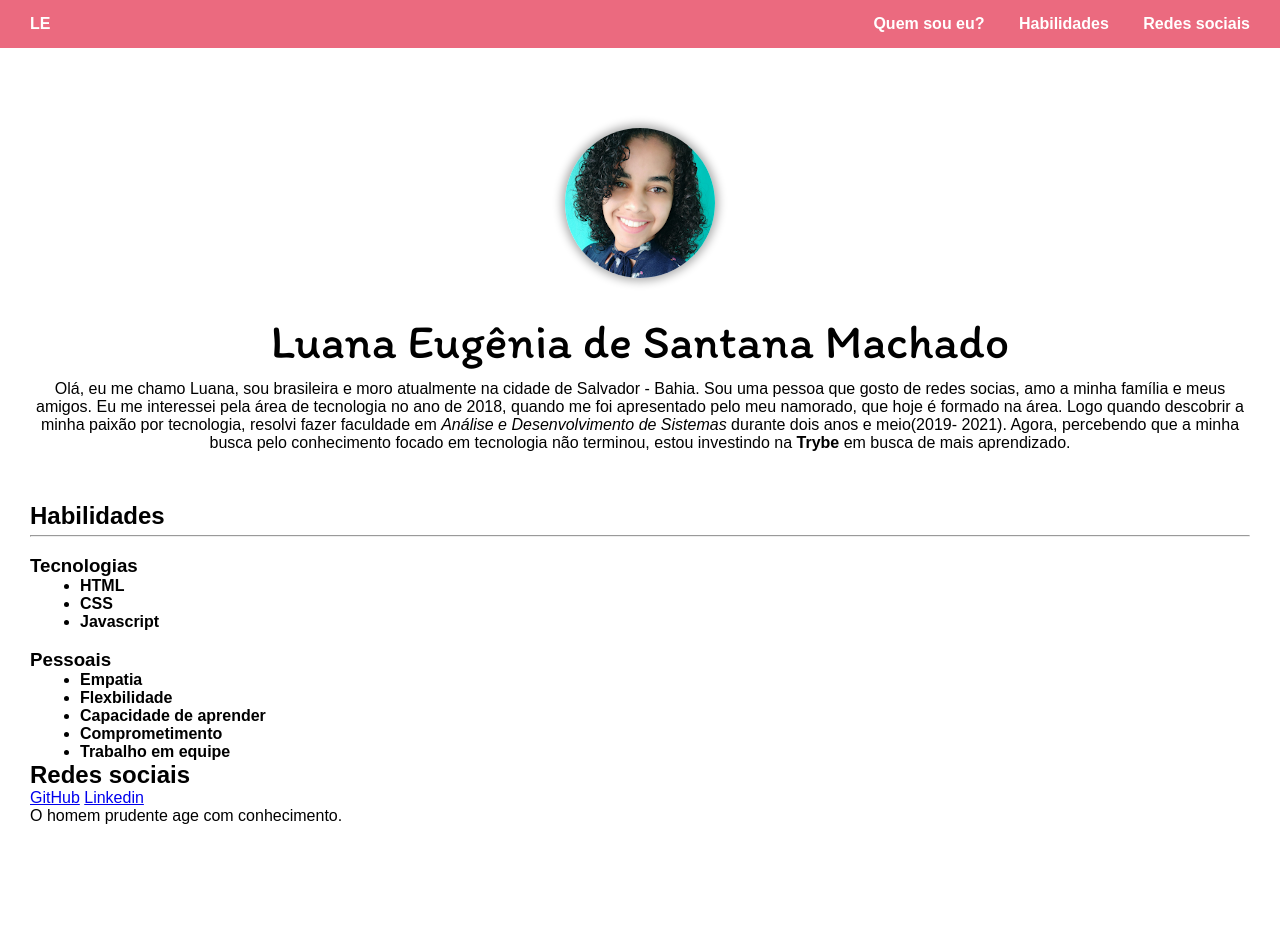
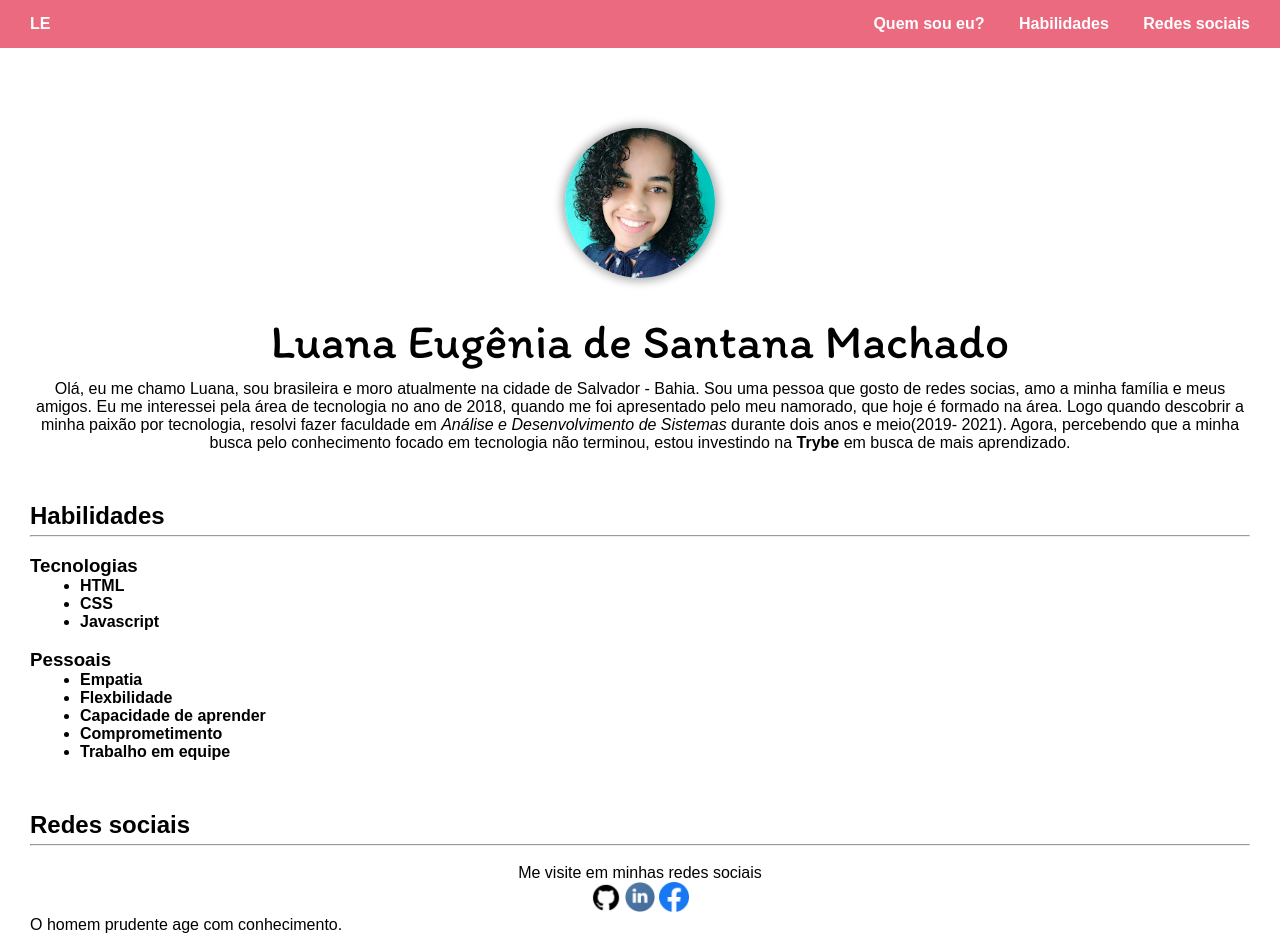
Before and after one commit to LuanaEugenia/my_portifolio, a plain HTML site: page index.html in a window 1280 px wide. Before the commit the page ends 825 px from the top, so only its background shows below. Drawn offline with Linux system fonts and the light colour scheme.

Commit message:
Seção de redes sociais estilizada.

```diff
--- a/css/style.css
+++ b/css/style.css
@@ -35,28 +35,40 @@
   border-bottom: 5px solid rgb(235, 220, 84);
 }
 
-.quem_sou {
+.quem-sou {
   text-align: center;
 }
 
-.quem_sou img {
+.quem-sou img {
   border-radius: 50%;
   box-shadow: 0 0 10px 3px #00000055;
   margin-top: 80px;
   margin-bottom: 30px;
 }
 
-.quem_sou h1 {
+.quem-sou h1 {
   font-family: 'Itim', cursive;
   font-size: 3em;
   font-weight: 500;
   margin-bottom: 10px;
 }
 
-.habilidades h2 {
+.secao h2 {
   margin: 50px 0 5px 0;
 }
 
 .habilidades ul {
   padding-left: 50px;
 }
+
+.redes-sociais a {
+  text-decoration: none;
+}
+
+.redes-sociais img {
+  width: 30px;
+}
+
+.redes-sociais-container {
+  text-align: center;
+}
--- a/index.html
+++ b/index.html
@@ -30,20 +30,22 @@
   </header>
 
   <div class="plr-30">
-    <section id="quem_sou" class="quem_sou">
+    <section id="quem_sou" class="quem-sou">
       <img src="./images/imagem_luana.png" alt="Deveria ser mostrado aqui uma linda foto minha.">
 
       <h1>Luana Eugênia de Santana Machado</h1>
 
-      <p>Olá, eu me chamo Luana, sou brasileira e moro atualmente na cidade de Salvador - Bahia. Sou uma pessoa que gosto
+      <p>Olá, eu me chamo Luana, sou brasileira e moro atualmente na cidade de Salvador - Bahia. Sou uma pessoa que
+        gosto
         de redes socias, amo a minha família e meus amigos. Eu me interessei pela área de tecnologia no ano de 2018,
-        quando me foi apresentado pelo meu namorado, que hoje é formado na área. Logo quando descobrir a minha paixão por
+        quando me foi apresentado pelo meu namorado, que hoje é formado na área. Logo quando descobrir a minha paixão
+        por
         tecnologia, resolvi fazer faculdade em <em>Análise e Desenvolvimento de Sistemas</em> durante dois anos e
         meio(2019- 2021). Agora, percebendo que a minha busca pelo conhecimento focado em tecnologia não terminou, estou
         investindo na <strong>Trybe</strong> em busca de mais aprendizado. </p>
     </section>
 
-    <section id="habilidades" class="habilidades">
+    <section id="habilidades" class="habilidades secao">
       <h2>Habilidades</h2>
 
       <hr>
@@ -68,10 +70,26 @@
       </ul>
     </section>
 
-    <section id="redes_sociais">
+    <section id="redes_sociais" class="redes-sociais secao">
       <h2>Redes sociais</h2>
-      <a href="https://github.com/LuanaEugenia">GitHub</a>
-      <a href="https://www.linkedin.com/in/luana-eug%C3%AAnia-2a336b1a8/">Linkedin</a>
+
+      <hr>
+      <br>
+
+      <div class="redes-sociais-container">
+        <p>Me visite em minhas redes sociais</p>
+
+        <a href="https://github.com/LuanaEugenia" target="_blank" title="Visite o meu perfil no GitHub">
+          <img src="./images/github.png" alt="GitHub">
+        </a>
+        <a href="https://www.linkedin.com/in/luana-eug%C3%AAnia-2a336b1a8/" target="_blank"
+          title="Visite o meu perfil no Linkedin">
+          <img src="./images/linkedin.png" alt="Linkedin">
+        </a>
+        <a href="https://www.facebook.com/luana.eugenia.547/" target="_blank" title="Visite o meu perfil no Facebook">
+          <img src="./images/facebook.png" alt="Facebook">
+        </a>
+      </div>
     </section>
 
     <footer>
```
Also changed, not shown: images/facebook.png (added), images/github.png (added), images/linkedin.png (added).
